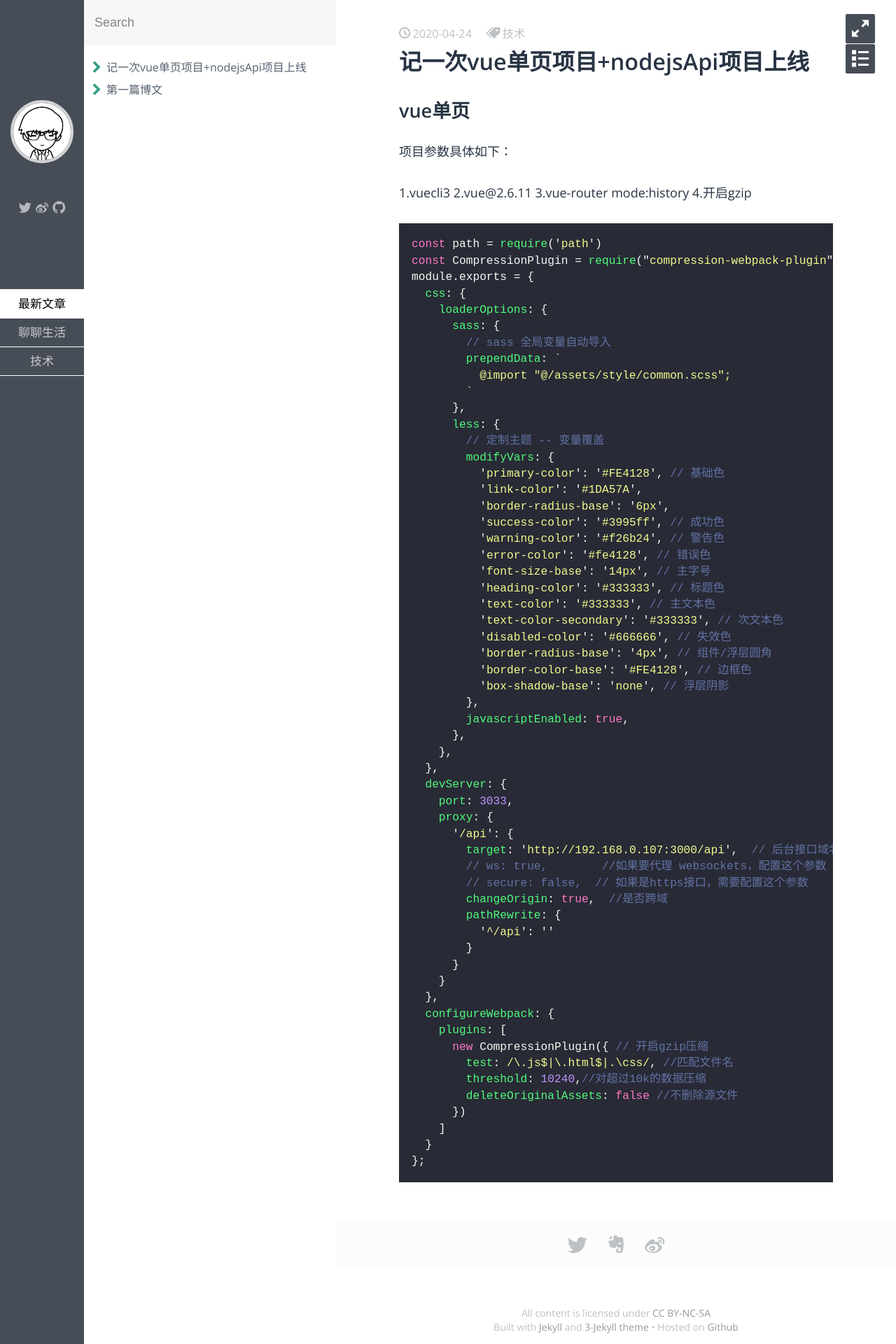
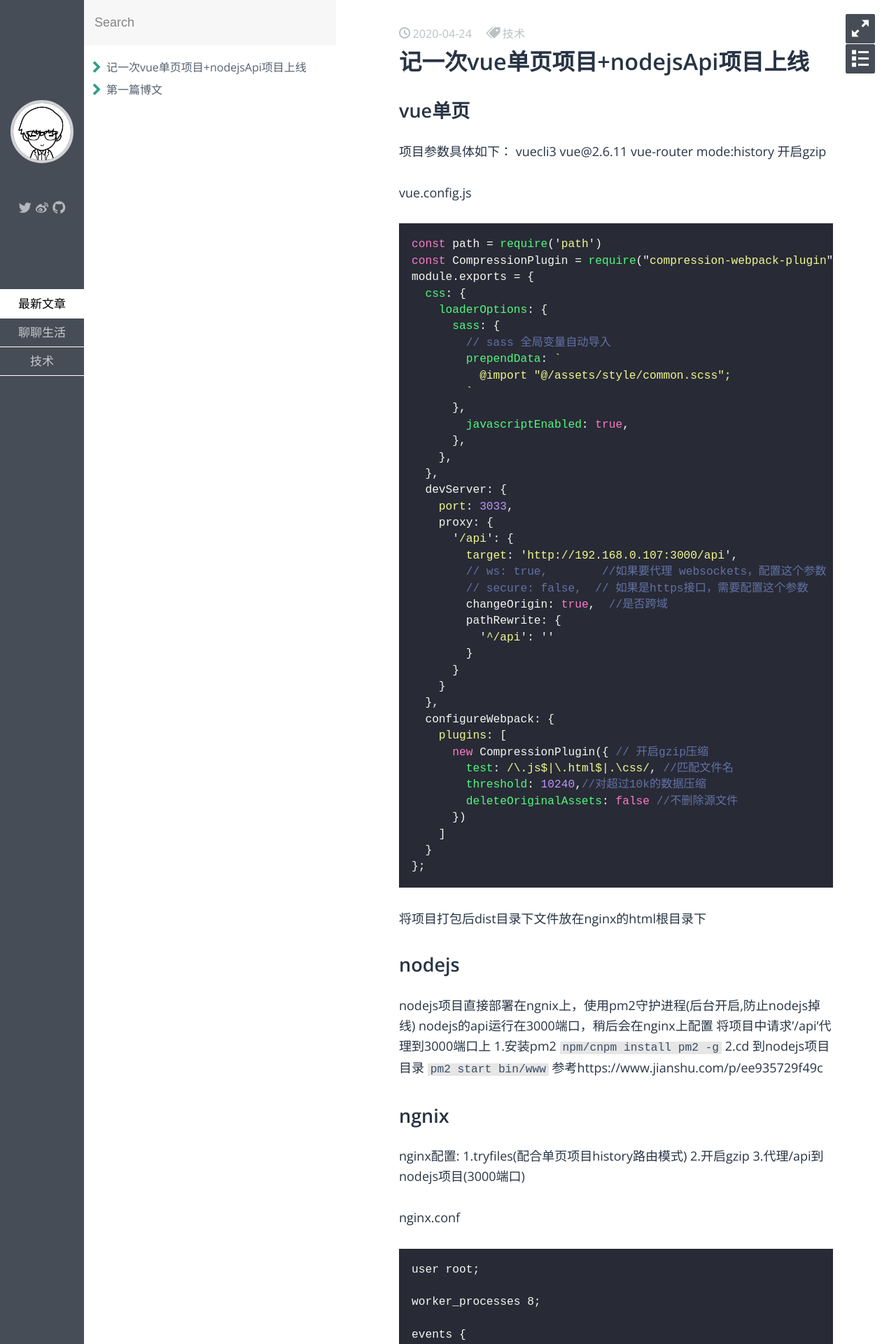
Before and after one commit to woyehaizaixiang/woyehaizaixiang.github.io, a Jekyll site: the page built from _posts/life/2020-04-24-记一次vue单页项目+nodejsApi项目上线.md, in a window 1280 px wide. Shown: the top 1920 px of the page at 70% size. Built offline with Jekyll 4.4.1, drawn with Linux system fonts in a browser that asks for light colours; some web fonts are replaced; some of the changed text lies outside the part shown.

Commit message:
记一次vue单页项目+nodejsApi项目上线

````diff
--- a/_posts/life/2020-04-24-记一次vue单页项目+nodejsApi项目上线.md
+++ b/_posts/life/2020-04-24-记一次vue单页项目+nodejsApi项目上线.md
@@ -10,9 +10,9 @@ description: 记一次vue单页项目+nodejsApi项目上线
 # vue单页
 
 项目参数具体如下：
+vuecli3 vue@2.6.11 vue-router mode:history 开启gzip
 
-1.vuecli3 2.vue@2.6.11 3.vue-router mode:history 4.开启gzip
-
+vue.config.js
 ``` javascript
 const path = require('path')
 const CompressionPlugin = require("compression-webpack-plugin")
@@ -25,24 +25,6 @@ module.exports = {
           @import "@/assets/style/common.scss";
         `
       },
-      less: {
-        // 定制主题 -- 变量覆盖
-        modifyVars: {
-          'primary-color': '#FE4128', // 基础色
-          'link-color': '#1DA57A',
-          'border-radius-base': '6px',
-          'success-color': '#3995ff', // 成功色
-          'warning-color': '#f26b24', // 警告色
-          'error-color': '#fe4128', // 错误色
-          'font-size-base': '14px', // 主字号
-          'heading-color': '#333333', // 标题色
-          'text-color': '#333333', // 主文本色
-          'text-color-secondary': '#333333', // 次文本色
-          'disabled-color': '#666666', // 失效色
-          'border-radius-base': '4px', // 组件/浮层圆角
-          'border-color-base': '#FE4128', // 边框色
-          'box-shadow-base': 'none', // 浮层阴影
-        },
         javascriptEnabled: true,
       },
     },
@@ -51,7 +33,7 @@ module.exports = {
     port: 3033,
     proxy: {
       '/api': {
-        target: 'http://192.168.0.107:3000/api',  // 后台接口域名 http://192.168.0.107:3000 本地 http://139.129.240.51:3000 蚁淘研发
+        target: 'http://192.168.0.107:3000/api',
         // ws: true,        //如果要代理 websockets，配置这个参数
         // secure: false,  // 如果是https接口，需要配置这个参数
         changeOrigin: true,  //是否跨域
@@ -72,3 +54,85 @@ module.exports = {
   }
 };
 ```
+将项目打包后dist目录下文件放在nginx的html根目录下
+
+# nodejs
+nodejs项目直接部署在ngnix上，使用pm2守护进程(后台开启,防止nodejs掉线)
+nodejs的api运行在3000端口，稍后会在nginx上配置 将项目中请求'/api'代理到3000端口上
+1.安装pm2 `npm/cnpm install pm2 -g`
+2.cd 到nodejs项目目录 `pm2 start bin/www` 参考https://www.jianshu.com/p/ee935729f49c
+
+# ngnix
+nginx配置:
+1.tryfiles(配合单页项目history路由模式)
+2.开启gzip
+3.代理/api到nodejs项目(3000端口)
+
+nginx.conf
+```
+user root;
+
+worker_processes 8;
+
+events {
+	worker_connections 5000;
+}
+
+
+http {
+	log_format main '$remote_addr - $remote_user [$time_local] "$request" "$http_cookie" $http_host '
+	'$status $body_bytes_sent "$http_referer" '
+	'"$http_user_agent" "$http_x_forwarded_for" ';
+	include mime.types;
+	default_type application/octet-stream;
+	sendfile on;
+	keepalive_timeout 65;
+	# nginx优化
+	client_header_timeout 15;
+	client_body_timeout 15;
+	# 开启gzip
+	gzip on;
+	# 启用gzip压缩的最小文件，小于设置值的文件将不会压缩
+	gzip_min_length 1k;
+	# gzip 压缩级别，1-10，数字越大压缩的越好，也越占用CPU时间，后面会有详细说明
+	gzip_comp_level 2;
+	# 匹配压缩类型
+	gzip_types text/plain application/javascript application/x-javascript text/css application/xml text/javascript application/x-httpd-php image/jpeg image/gif image/png;
+	# 是否在http header中添加Vary: Accept-Encoding，建议开启
+	gzip_vary on;
+	# 禁用IE 6 gzip
+	gzip_disable "MSIE [1-6]\.";
+	#上传文件大小
+	client_max_body_size 30M;
+	access_log off;
+
+
+	server {
+		server_name dev_bus.11oi.com;
+		listen 80;
+		charset utf-8;
+		root /usr/local/nginx/html/;
+                index index.html;
+
+          location /api/ {
+			 proxy_pass http://localhost:3000;
+		}
+		location / {
+			#index index.html;
+			try_files $uri $uri/ /index.html;
+			error_page 404 /index.html;
+		}
+
+	}
+
+}
+```
+配置完成。重启nginx。
+
+到此，一个完整的项目的部署完毕。总结一下：
+1.前端工程上线：
+将前端项目放在nginx的html根目录下
+2.api接口上线
+将node项目放在服务器任意位置，并安装pm2，使用pm2运行node项目
+3.配置nginx.conf
+①开启gzip ②ngnix try_files 重定向 ③反向代理/api
````
